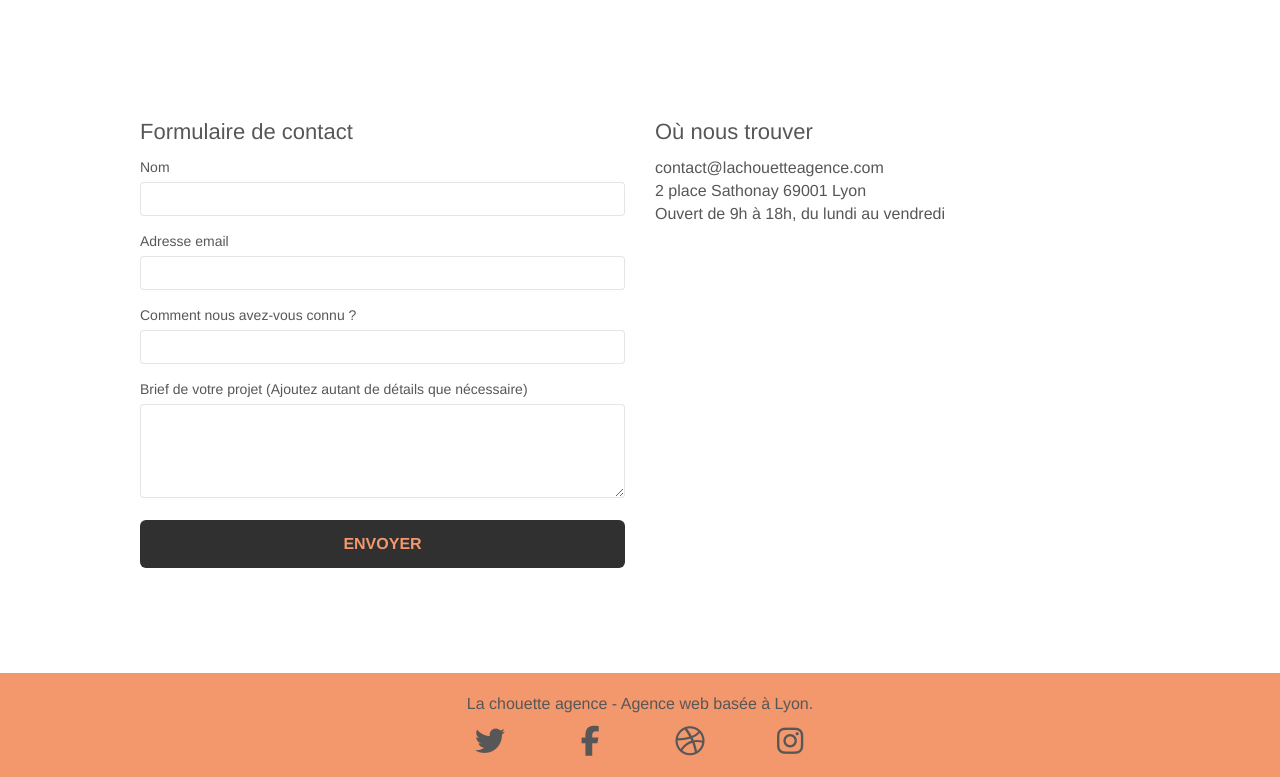
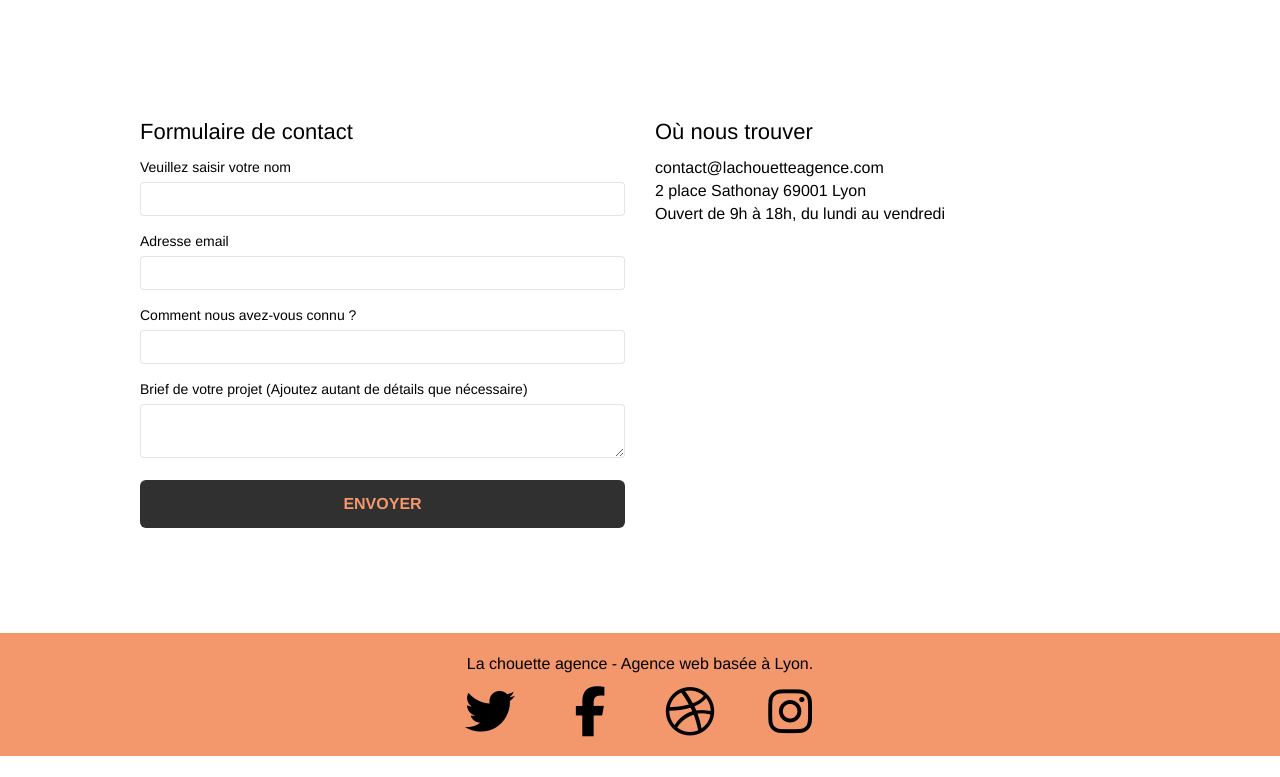
Before and after one commit to Amd2191/AmelieDalion_4_15102020, a plain HTML site: page page2.html in a window 1280 px wide. Shown: the part 459-1236 px from the top of the page. After the commit the page ends 1215 px from the top, so only its background shows below. Drawn offline with nearby package versions, Linux system fonts and the light colour scheme.

Commit message:
Accessibility corrections

```diff
--- a/page2.html
+++ b/page2.html
@@ -24,7 +24,7 @@
         <div class="bloc bgc-white l-bloc" id="bloc-0">
             <div class="container bloc-sm">
                 <nav class="navbar row">
-                    <div class="navbar-header"><a class="navbar-brand" href="index.html"><img
+                    <div class="navbar-header"><a class="navbar-brand" href="index.html" title="Barre de navigation"><img
                                 src="img/la-chouette-agence.jpg" alt="atlanta web design logo" height="40"></a><button
                             id="nav-toggle" type="button" class="ui-navbar-toggle navbar-toggle" data-toggle="collapse"
                             data-target=".navbar-1"><span class="sr-only">Toggle navigation</span><span
@@ -61,18 +61,11 @@
                     <div class="col-sm-6">
                         <h2>Formulaire de contact</h2>
                         <form id="form_1">
-                            <div class="form-group"><label aria-label="Saisissez votre nom">Nom</label> <input id="name"
-                                    class="form-control" required aria-label="Saisissez votre adresse mail"></div>
-                            <div class="form-group"><label>Adresse email</label> <input id="email" class="form-control"
-                                    type="email" required aria-label="Comment nous avez-vous connu?"></div>
-                            <div class="form-group"><label>Comment nous avez-vous connu ?</label> <input
-                                    class="form-control" type="text" required id="input_504"
-                                    aria-label="Décrivez avec autant de détails que vous le voulez votre projet"></div>
-                            <div class="form-group"><label>Brief de votre projet (Ajoutez autant de détails que
-                                    nécessaire)<br></label><textarea id="message" class="form-control" rows="4"
-                                    cols="50" required></textarea></div><button
-                                class="bloc-button btn btn-lg btn-block cta-hero btn-atomic-tangerine"
-                                type="submit">Envoyer</button>
+                            <div class="form-group"><label for="nom"  id="name">Veuillez saisir votre nom</label> <input aria-required="true" aria-invalid="false" aria-label="Saisissez votre nom" id="nom" class="form-control" type="text"/></div>
+                            <div class="form-group"><label for="mail" id="email" >Adresse email</label> <input aria-required="true" aria-invalid="false" aria-label="Saisissez votre adresse mail" id="mail" class="form-control" type="email"></div>
+                            <div class="form-group"><label for="connaissance" id="awareness" >Comment nous avez-vous connu ?</label> <input aria-required="false" aria-invalid="false" aria-label="Comment avez-vous connu notre agence?" id="connaissance" class="form-control" type="text"></div>
+                            <div class="form-group"><label for="projet" id="project" >Brief de votre projet (Ajoutez autant de détails que nécessaire)<br></label><textarea aria-required="true" aria-invalid="false" aria-label="Décrivez avec autant de détails que vous le voulez votre projet" id="projet" class="form-control" type="textarea"></textarea></div>
+                                    <button class="bloc-button btn btn-lg btn-block cta-hero btn-atomic-tangerine" type="submit">Envoyer</button>
                         </form>
                     </div>
                     <div class="col-sm-6">
@@ -94,22 +87,22 @@
                         <p class="text-center ">La chouette agence - Agence web basée à Lyon.<br></p>
                         <div class="row row-no-gutters social">
                             <div class="col-sm-3">
-                                <div class="text-center"><a class="social" href="index.html"><span
+                                <div class="text-center"><a class="social" href="index.html" title="Twitter"><span
                                             class="fa fa-twitter icon-md" role="img" aria-label="Twitter"></span></a>
                                 </div>
                             </div>
                             <div class="col-sm-3">
-                                <div class="text-center"><a class="social" href="index.html"><span
+                                <div class="text-center"><a class="social" href="index.html" title="Facebook"><span
                                             class="fa fa-facebook icon-md" role="img" aria-label="Facebook"></span></a>
                                 </div>
                             </div>
                             <div class="col-sm-3">
-                                <div class="text-center"><a class="social" href="index.html"><span
+                                <div class="text-center"><a class="social" href="index.html" title="Dribble"><span
                                             class="fa fa-dribbble icon-md" role="img" aria-label="Dribble"></span></a>
                                 </div>
                             </div>
                             <div class="col-sm-3">
-                                <div class="text-center"><a class="social" href="index.html"><span
+                                <div class="text-center"><a class="social" href="index.html" title="Instagram"><span
                                             class="fa fa-instagram icon-md" role="img"
                                             aria-label="Instagram"></span></a></div>
                             </div>
--- a/style.css
+++ b/style.css
@@ -476,7 +476,7 @@ button {
 }
 
 .icon-md {
-    font-size: 30px!important;
+    font-size: 50px!important;
 }
 
 .icon-lg {
@@ -657,7 +657,7 @@ label,
 a {
     font-family: "helvetica";
     font-weight: 400;
-    color: #575757!important;
+    color: #000000!important;
 }
 
 .container {
@@ -796,7 +796,7 @@ h6{
 }
 .bgc-atomic-tangerine {
     background-color: #F3976c;
-    color: #303030!important;
+    color: #000000!important;
 }
 
 .tc-white {
```
Also changed, not shown: index.html (+13 -13 lines).
